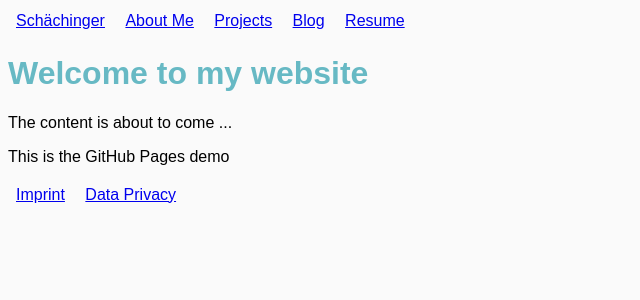
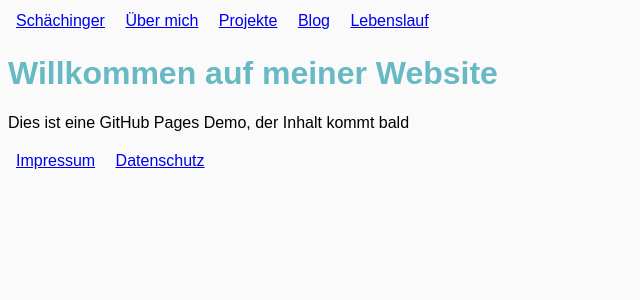
Before and after one commit to schaechinger/schaechinger.github.io, a Jekyll site: the page built from index.html, in a window 1280 px wide. Shown: the top 300 px of the page, without its empty margins (0-640 px from the left). Built offline with Jekyll 4.4.1, drawn with Linux system fonts in a browser that asks for light colours.

Commit message:
translated to german for test reasons

```diff
--- a/_layouts/default.html
+++ b/_layouts/default.html
@@ -16,16 +16,16 @@
           <a href="/">Schächinger</a>
         </li>
         <li>
-          <a href="/about">About Me</a>
+          <a href="/about">Über mich</a>
         </li>
         <li>
-          <a href="/projects">Projects</a>
+          <a href="/projects">Projekte</a>
         </li>
         <li>
           <a href="/blog">Blog</a>
         </li>
         <li>
-          <a href="/resume">Resume</a>
+          <a href="/resume">Lebenslauf</a>
         </li>
       </ul>
     </nav>
@@ -36,10 +36,10 @@
   <footer>
     <ul>
       <li>
-        <a href="/imprint">Imprint</a>
+        <a href="/imprint">Impressum</a>
       </li>
       <li>
-        <a href="/privacy">Data Privacy</a>
+        <a href="/privacy">Datenschutz</a>
       </li>
     </ul>
   </footer>
--- a/index.html
+++ b/index.html
@@ -3,7 +3,7 @@ layout: default
 title: Hank Quinlan, Horrible Cop
 ---
 <div class="page page-home">
-  <h1>Welcome to my website</h1>
-  <p>The content is about to come ...</p>
-  <p>This is the GitHub Pages demo</p>
+  <h1>Willkommen auf meiner Website</h1>
+
+  <p>Dies ist eine GitHub Pages Demo, der Inhalt kommt bald</p>
 </div>
```
